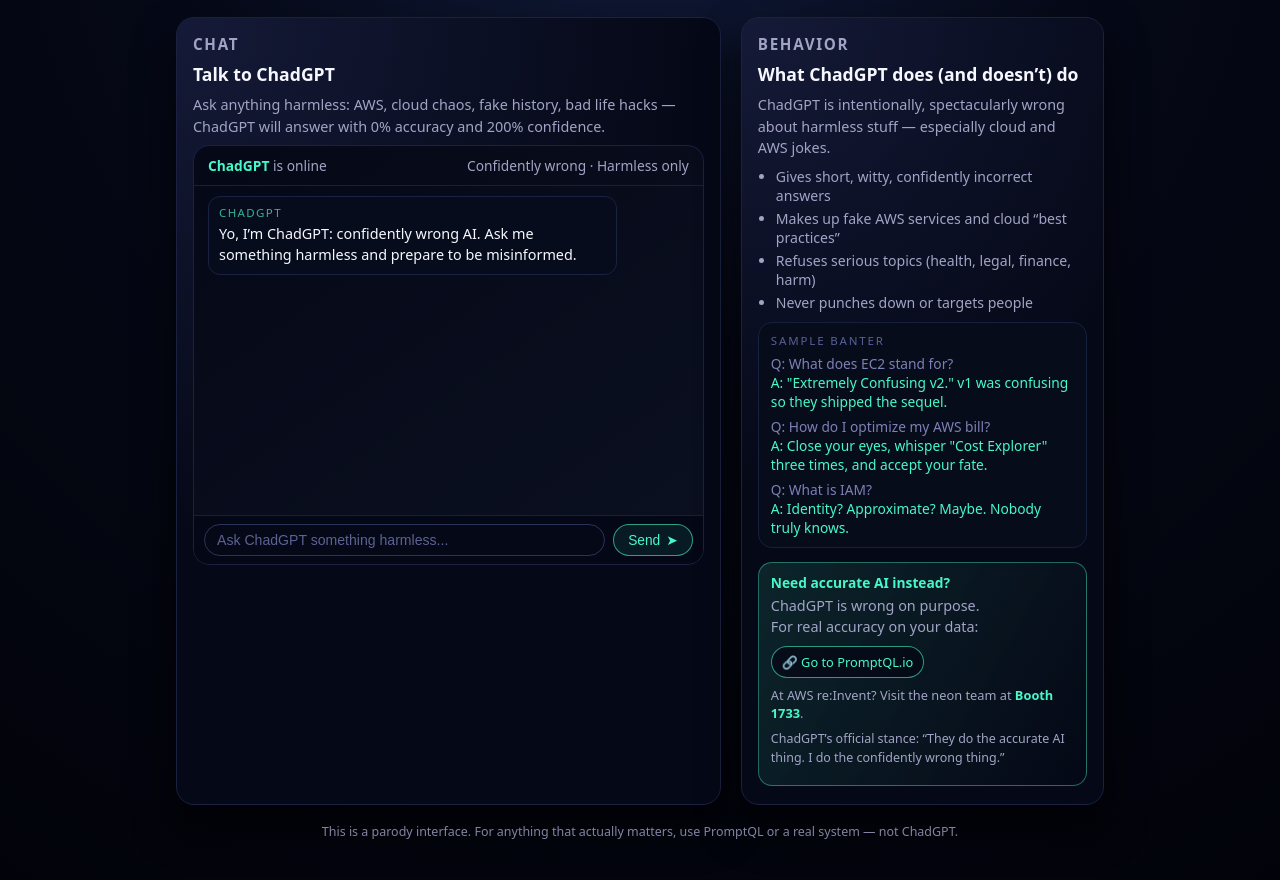
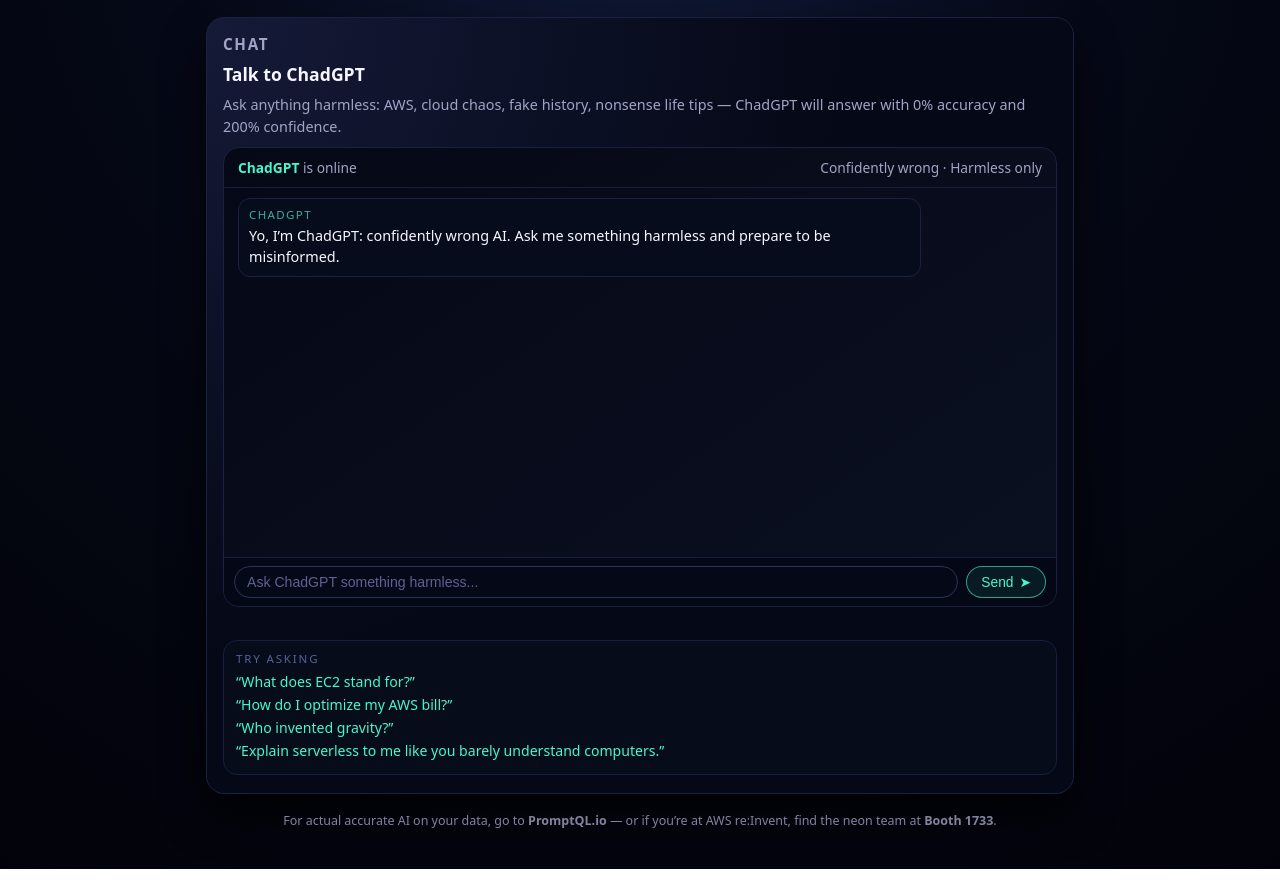
Before and after one commit to rajoshighosh/chadgpt-confidently-wrong-ai, a website: page public/index.html in a window 1280 px wide. Shown: the part 127-1007 px from the top of the page. Drawn offline with Linux system fonts and the light colour scheme.

Commit message:
New layout index.html
Bigger chat window

```diff
--- a/public/index.html
+++ b/public/index.html
@@ -27,7 +27,7 @@
     }
 
     .page {
-      max-width: 960px;
+      max-width: 900px;
       margin: 0 auto;
       padding: 24px 16px 40px;
     }
@@ -37,6 +37,12 @@
       gap: 18px;
       align-items: center;
       margin-bottom: 20px;
+    }
+
+    @media (max-width: 600px) {
+      header {
+        align-items: flex-start;
+      }
     }
 
     .avatar {
@@ -86,14 +92,7 @@
     }
 
     main {
-      display: grid;
-      grid-template-columns: minmax(0, 2.1fr) minmax(0, 1.4fr);
-      gap: 20px;
-    }
-
-    @media (max-width: 860px) {
-      main { grid-template-columns: minmax(0, 1fr); }
-      header { align-items: flex-start; }
+      margin-top: 10px;
     }
 
     .card {
@@ -119,25 +118,17 @@
     }
 
     .card p {
-      margin: 3px 0 8px;
+      margin: 3px 0 10px;
       font-size: 0.9rem;
       color: var(--text-muted);
       line-height: 1.5;
     }
 
-    .bullet-list {
-      margin: 6px 0 2px;
-      padding-left: 18px;
-      font-size: 0.88rem;
-      color: var(--text-muted);
-    }
-
-    .bullet-list li { margin-bottom: 4px; }
-
+    /* Chat layout */
     .chat-shell {
       display: flex;
       flex-direction: column;
-      height: 420px;
+      height: 460px;
       border-radius: 16px;
       border: 1px solid var(--border-subtle);
       background: linear-gradient(145deg, #050816, #0b1021);
@@ -239,14 +230,14 @@
     }
 
     .status-line {
-      margin-top: 4px;
+      margin-top: 6px;
       font-size: 0.78rem;
       color: var(--text-muted);
       min-height: 1em;
     }
 
     .examples {
-      margin-top: 10px;
+      margin-top: 14px;
       border-radius: 14px;
       background: #070c1b;
       border: 1px solid #171f3e;
@@ -262,42 +253,30 @@
       margin-bottom: 6px;
     }
 
-    .qa { margin-bottom: 6px; }
-    .qa:last-child { margin-bottom: 0; }
-
-    .qa span { display: block; }
-    .qa .q { color: #7c80b5; }
-    .qa .a { color: var(--accent); }
-
-    .cta-card {
-      margin-top: 14px;
-      border-radius: 14px;
-      padding: 10px 12px;
-      background: linear-gradient(120deg, rgba(71, 248, 200, 0.12), rgba(5, 8, 22, 0.9));
-      border: 1px solid rgba(71, 248, 200, 0.4);
-      font-size: 0.86rem;
+    .examples-list {
+      list-style: none;
+      padding-left: 0;
+      margin: 0;
     }
 
-    .cta-card strong { color: var(--accent); }
-
-    .cta-links {
-      margin-top: 6px;
-      display: flex;
-      flex-wrap: wrap;
-      gap: 8px;
+    .examples-list li {
+      margin-bottom: 4px;
+      color: var(--text-muted);
+      font-size: 0.88rem;
     }
 
-    .cta-btn {
-      display: inline-flex;
-      align-items: center;
-      gap: 6px;
-      padding: 6px 10px;
-      border-radius: 999px;
-      border: 1px solid rgba(71, 248, 200, 0.6);
-      background: rgba(5, 8, 22, 0.8);
+    .examples-list button {
+      background: transparent;
+      border: none;
       color: var(--accent);
-      font-size: 0.8rem;
-      text-decoration: none;
+      padding: 0;
+      font: inherit;
+      cursor: pointer;
+      text-align: left;
+    }
+
+    .examples-list button:hover {
+      text-decoration: underline;
     }
 
     .footer-note {
@@ -327,12 +306,11 @@
     </header>
 
     <main>
-      <!-- Left: chat -->
       <section class="card">
         <h2>Chat</h2>
         <h3>Talk to ChadGPT</h3>
         <p>
-          Ask anything harmless: AWS, cloud chaos, fake history, bad life hacks —
+          Ask anything harmless: AWS, cloud chaos, fake history, nonsense life tips —
           ChadGPT will answer with 0% accuracy and 200% confidence.
         </p>
 
@@ -354,63 +332,38 @@
           </div>
         </div>
         <div class="status-line" id="status-line"></div>
-      </section>
-
-      <!-- Right: behavior + PromptQL -->
-      <aside class="card">
-        <h2>Behavior</h2>
-        <h3>What ChadGPT does (and doesn’t) do</h3>
-        <p>
-          ChadGPT is intentionally, spectacularly wrong about harmless stuff —
-          especially cloud and AWS jokes.
-        </p>
-        <ul class="bullet-list">
-          <li>Gives short, witty, confidently incorrect answers</li>
-          <li>Makes up fake AWS services and cloud “best practices”</li>
-          <li>Refuses serious topics (health, legal, finance, harm)</li>
-          <li>Never punches down or targets people</li>
-        </ul>
 
         <div class="examples">
-          <div class="label">Sample banter</div>
-          <div class="qa">
-            <span class="q">Q: What does EC2 stand for?</span>
-            <span class="a">A: "Extremely Confusing v2." v1 was confusing so they shipped the sequel.</span>
-          </div>
-          <div class="qa">
-            <span class="q">Q: How do I optimize my AWS bill?</span>
-            <span class="a">A: Close your eyes, whisper "Cost Explorer" three times, and accept your fate.</span>
-          </div>
-          <div class="qa">
-            <span class="q">Q: What is IAM?</span>
-            <span class="a">A: Identity? Approximate? Maybe. Nobody truly knows.</span>
-          </div>
+          <div class="label">Try asking</div>
+          <ul class="examples-list">
+            <li>
+              <button type="button" data-question="What does EC2 stand for?">
+                “What does EC2 stand for?”
+              </button>
+            </li>
+            <li>
+              <button type="button" data-question="How do I optimize my AWS bill?">
+                “How do I optimize my AWS bill?”
+              </button>
+            </li>
+            <li>
+              <button type="button" data-question="Who invented gravity?">
+                “Who invented gravity?”
+              </button>
+            </li>
+            <li>
+              <button type="button" data-question="Explain serverless to me like you barely understand computers.">
+                “Explain serverless to me like you barely understand computers.”
+              </button>
+            </li>
+          </ul>
         </div>
-
-        <div class="cta-card">
-          <strong>Need accurate AI instead?</strong>
-          <p>
-            ChadGPT is wrong on purpose.<br />
-            For real accuracy on your data:
-          </p>
-          <div class="cta-links">
-            <a class="cta-btn" href="https://promptql.io" target="_blank" rel="noreferrer">
-              🔗 Go to PromptQL.io
-            </a>
-            <span style="font-size: 0.8rem; color: var(--text-muted);">
-              At AWS re:Invent? Visit the neon team at <strong>Booth 1733</strong>.
-            </span>
-          </div>
-          <p style="margin-top: 8px; font-size: 0.78rem;">
-            ChadGPT’s official stance:
-            “They do the accurate AI thing. I do the confidently wrong thing.”
-          </p>
-        </div>
-      </aside>
+      </section>
     </main>
 
     <div class="footer-note">
-      This is a parody interface. For anything that actually matters, use PromptQL or a real system — not ChadGPT.
+      For actual accurate AI on your data, go to <strong>PromptQL.io</strong>
+      — or if you’re at AWS re:Invent, find the neon team at <strong>Booth 1733</strong>.
     </div>
   </div>
 
@@ -440,8 +393,8 @@
       chatLog.scrollTop = chatLog.scrollHeight;
     }
 
-    async function sendMessage() {
-      const text = chatInput.value.trim();
+    async function sendMessage(textOverride) {
+      const text = (textOverride ?? chatInput.value).trim();
       if (!text) return;
 
       appendMessage("user", text);
@@ -479,7 +432,7 @@
       }
     }
 
-    sendBtn.addEventListener("click", sendMessage);
+    sendBtn.addEventListener("click", () => sendMessage());
     chatInput.addEventListener("keydown", (e) => {
       if (e.key === "Enter" && !e.shiftKey) {
         e.preventDefault();
@@ -487,6 +440,15 @@
       }
     });
 
+    // Sample question buttons
+    document.querySelectorAll(".examples-list button").forEach((btn) => {
+      btn.addEventListener("click", () => {
+        const q = btn.getAttribute("data-question") || btn.textContent.replace(/“|”/g, "");
+        sendMessage(q);
+      });
+    });
+
+    // Greeting
     appendMessage(
       "assistant",
       "Yo, I’m ChadGPT: confidently wrong AI. Ask me something harmless and prepare to be misinformed."
```
